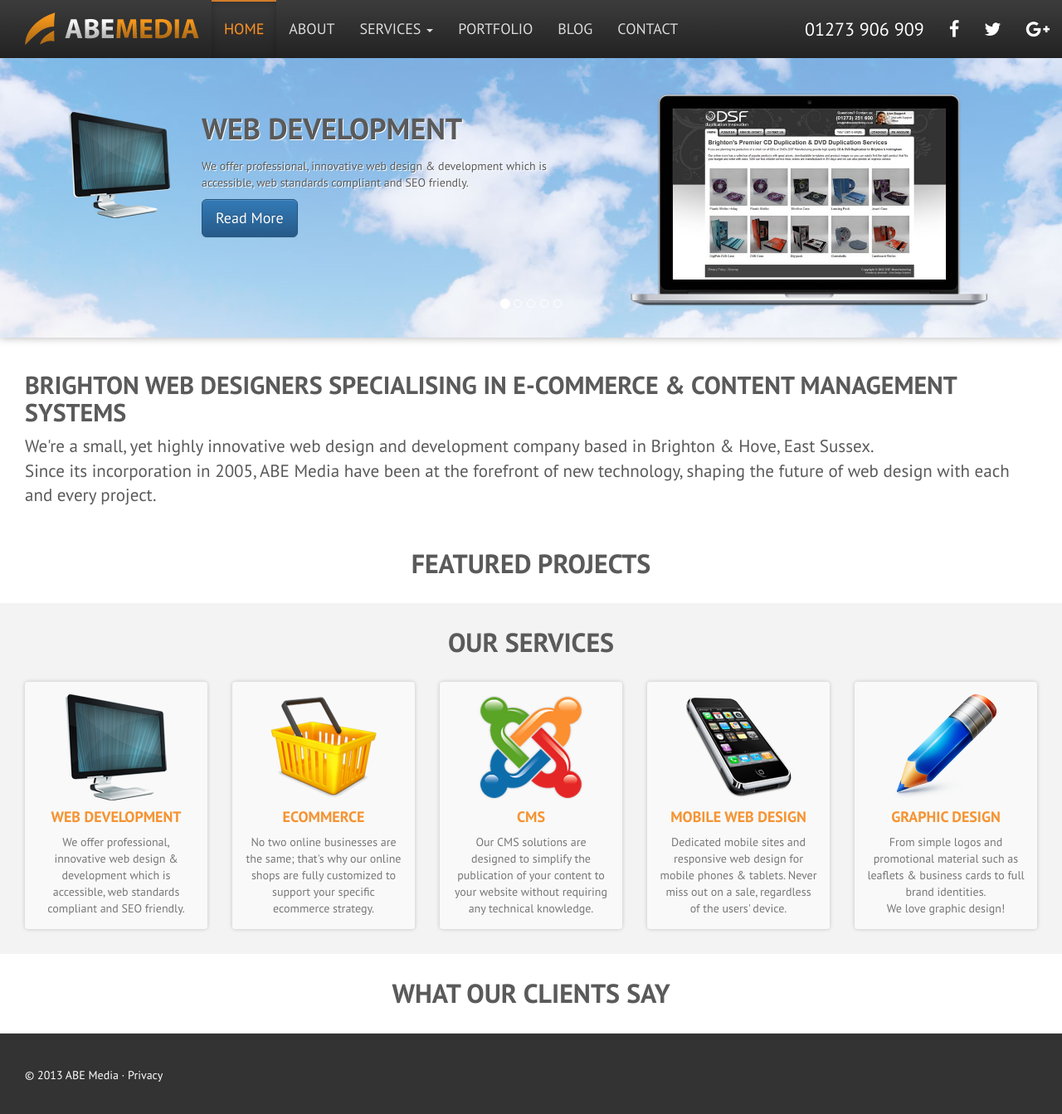
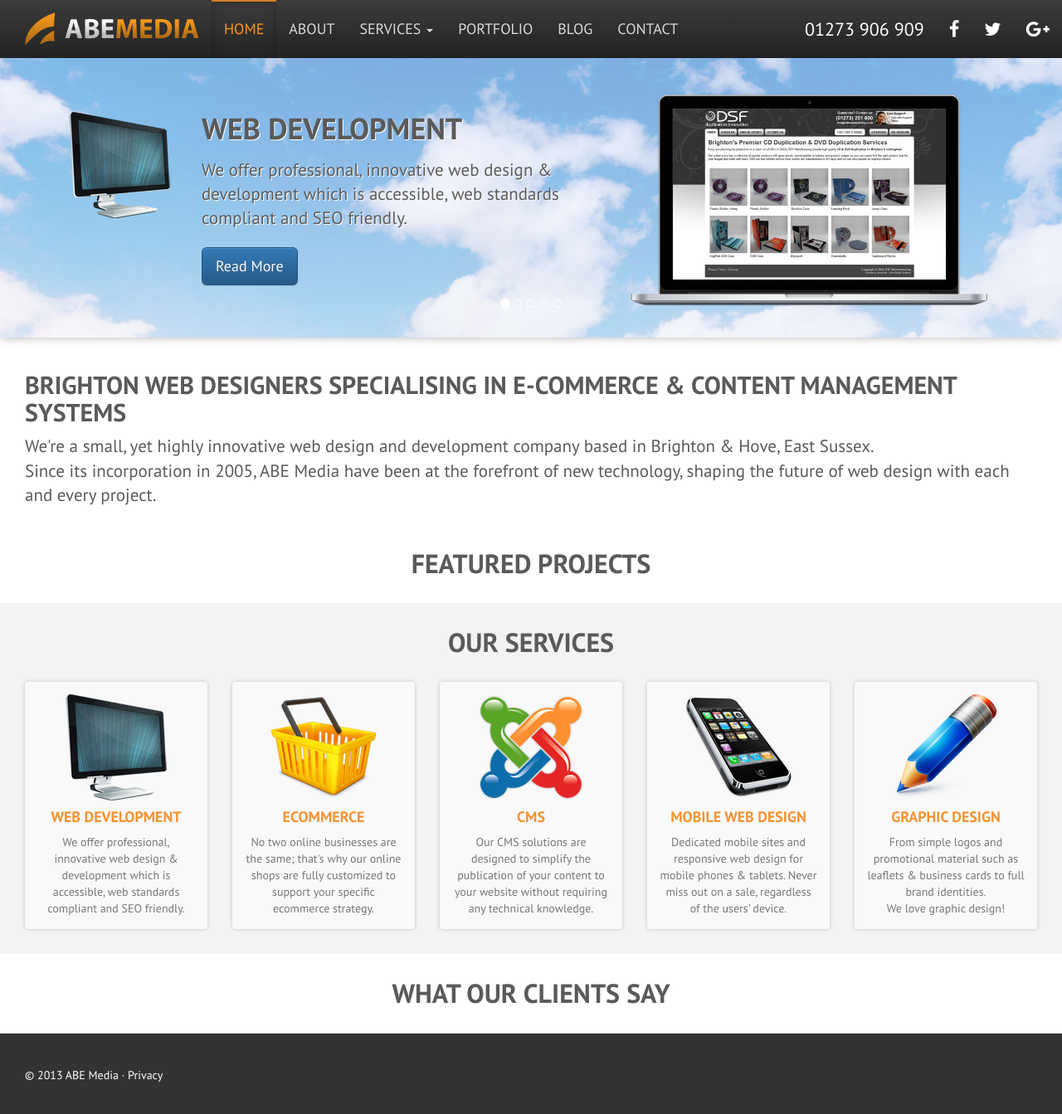
Before and after one commit to abemedia/abemedia.github.io, a Jekyll site: the page built from index.md, in a window 1280 px wide and 1346 px high. Shown: the top 1343 px of the window at 83% size. Built offline with Jekyll 4.4.1, drawn with Linux system fonts in a browser that asks for light colours; nearby versions of some CDN libraries.

Commit message:
Update carousel.html

```diff
--- a/_includes/modules/carousel.html
+++ b/_includes/modules/carousel.html
@@ -17,8 +17,8 @@
                 <a class="pull-left hidden-xs" href="{{ site.url }}/{{ item.url }}"><img src="{{ item.icon }}" alt="{{ item.title }}"></a>
                 <div class="media-body">
                   {% if {{i}} == "0" %}<h1>{% else %}<div class="h1">{% endif %}{{ item.title }}{% if {{i}} == "0" %}</h1>{% else %}</div>{% endif %}
-                  <p>{{ item.desc }}</p>
-                  <p><a class="btn btn-lg btn-primary" href="{{ site.url }}/{{ item.url }}" role="button">Read More</a></p>
+                  <p class="lead">{{ item.desc }}</p>
+                  <p><a class="btn btn-lg btn-primary" href="{{ site.url }}/{{ item.url }}" role="button">Read More</a></p><br>
                 </div>
               </div>
             </div>
```
